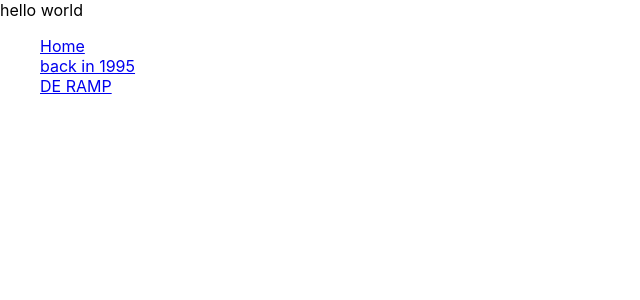
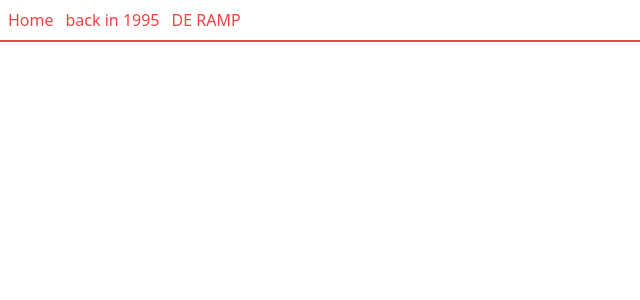
Before and after one commit to AurianGL/internet_end_credits, a React (Create React App) app: page / in a window 1280 px wide. Shown: the top 300 px of the page, without its empty margins (0-640 px from the left). Built offline with nearby package versions, Linux system fonts and the light colour scheme.

Commit message:
installed tailwind craco upgrade to CRA 4

```diff
--- /dev/null
+++ b/craco.config.js
@@ -0,0 +1,10 @@
+module.exports = {
+  style: {
+    postcss: {
+      plugins: [
+        require('tailwindcss'),
+        require('autoprefixer'),
+      ],
+    },
+  },
+}
--- a/src/index.css
+++ b/src/index.css
@@ -1,13 +1,3 @@
-body {
-  margin: 0;
-  font-family: -apple-system, BlinkMacSystemFont, 'Segoe UI', 'Roboto', 'Oxygen',
-    'Ubuntu', 'Cantarell', 'Fira Sans', 'Droid Sans', 'Helvetica Neue',
-    sans-serif;
-  -webkit-font-smoothing: antialiased;
-  -moz-osx-font-smoothing: grayscale;
-}
-
-code {
-  font-family: source-code-pro, Menlo, Monaco, Consolas, 'Courier New',
-    monospace;
-}
+@tailwind base;
+@tailwind components;
+@tailwind utilities;
--- a/src/pages/Home.tsx
+++ b/src/pages/Home.tsx
@@ -1,20 +1,17 @@
-import React from 'react'
-import {
-  Link
-} from "react-router-dom";
+import React from "react";
+import { Link } from "react-router-dom";
 
-interface HomeProps {
+interface HomeProps {}
 
-}
-
-export const Home: React.FC<HomeProps> = ({}) => {
+export const Home: React.FC<HomeProps> = (props) => {
   return (
-      <div>
-        hello world
-        <nav>
-          <ul>
+    <div className="w-full h-full">
+      <nav className="text-red-500">
+        <ul  className="flex gap-3 p-2 border-red-500 border-b-2">
           <li>
-              <Link to="/">Home</Link>
+            <Link to="/" className='text-orange-600 bg-blue '>
+              Home
+              </Link>
           </li>
           <li>
             <Link to="/1995">back in 1995</Link>
@@ -24,6 +21,9 @@ export const Home: React.FC<HomeProps> = ({}) => {
           </li>
         </ul>
       </nav>
+      <div>
+
+      </div>
     </div>
   );
-}
+};
--- /dev/null
+++ b/tailwind.config.js
@@ -0,0 +1,11 @@
+module.exports = {
+  purge: ['./src/**/*.{js,jsx,ts,tsx}', './public/index.html'],
+  darkMode: false, // or 'media' or 'class'
+  theme: {
+    extend: {},
+  },
+  variants: {
+    extend: {},
+  },
+  plugins: [],
+}
--- a/tsconfig.json
+++ b/tsconfig.json
@@ -17,7 +17,8 @@
     "resolveJsonModule": true,
     "isolatedModules": true,
     "noEmit": true,
-    "jsx": "react"
+    "jsx": "react-jsx",
+    "noFallthroughCasesInSwitch": true
   },
   "include": [
     "src"
```
Also changed, not shown: package.json (+11 -7 lines), 1 other file (tests, documents, lock files or other folders). Lines whose indentation alone changed are shown as unchanged.
